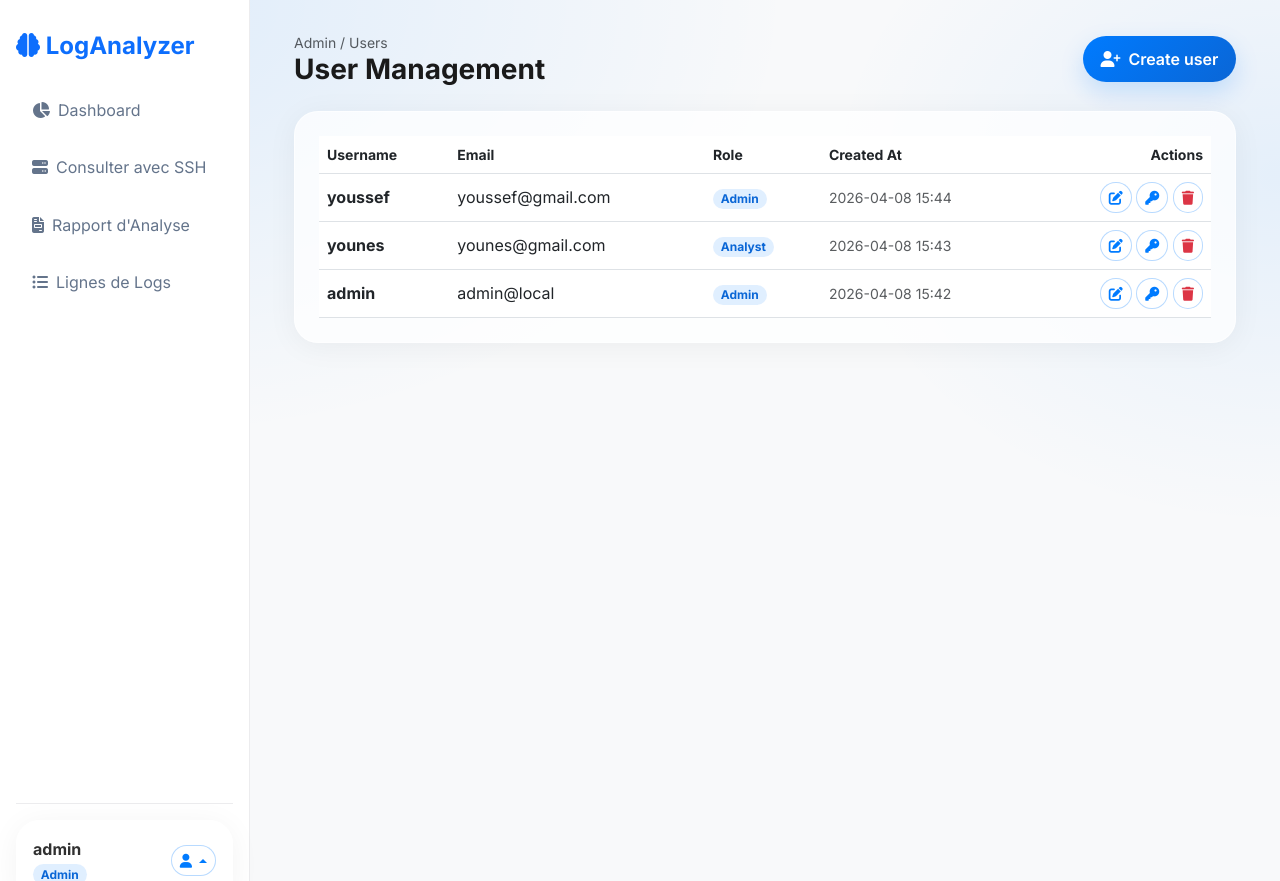
After one commit to AbdelfattahBOUABID05/Prj_PFE, a Flask app: page /admin/users in a window 1280 px wide. The commit adds this page. Run offline with Flask 3, Linux system fonts and the light colour scheme; a user stored in the database is signed in.

Commit message:
Add user management, data isolationm and profile password change

```diff
--- a/app.py
+++ b/app.py
@@ -16,7 +16,7 @@ from email.mime.multipart import MIMEMultipart
 
 from src.parser import parse_log_file
 from config import Config
-from models import db, User
+from models import db, User, Analysis
 
 load_dotenv()
 
@@ -88,6 +88,27 @@ if not os.path.exists(app.config['UPLOAD_FOLDER']):
 with app.app_context():
     db.create_all()
     ensure_default_admin()
+
+
+def analyses_query_for_user():
+    if getattr(current_user, "is_admin", False):
+        return Analysis.query
+    return Analysis.query.filter_by(user_id=current_user.id)
+
+
+def save_analysis_for_current_user(*, source_type: str, source_path: str, server_ip: str | None, stats: dict, segments: dict, meta: dict):
+    a = Analysis(
+        user_id=current_user.id,
+        source_type=source_type,
+        source_path=source_path,
+        server_ip=server_ip,
+        stats=stats,
+        segments=segments,
+        meta=meta,
+    )
+    db.session.add(a)
+    db.session.commit()
+    return a
 
 # --- ROUTES DE NAVIGATION ---
 
@@ -178,6 +199,113 @@ def register():
     return render_template('register.html')
 
 
+@app.route('/profile', methods=['GET', 'POST'])
+@login_required
+def profile():
+    if request.method == 'POST':
+        current_password = request.form.get('current_password') or ""
+        new_password = request.form.get('new_password') or ""
+        confirm = request.form.get('confirm_password') or ""
+
+        if not current_password or not new_password or not confirm:
+            flash("Veuillez remplir tous les champs.", "danger")
+            return redirect(url_for("profile"))
+        if not current_user.check_password(current_password):
+            flash("Mot de passe actuel incorrect.", "danger")
+            return redirect(url_for("profile"))
+        if new_password != confirm:
+            flash("Les mots de passe ne correspondent pas.", "danger")
+            return redirect(url_for("profile"))
+        if len(new_password) < 8:
+            flash("Le nouveau mot de passe doit contenir au moins 8 caractères.", "danger")
+            return redirect(url_for("profile"))
+
+        user = db.session.get(User, current_user.id)
+        user.set_password(new_password)
+        db.session.commit()
+        flash("Password updated successfully.", "success")
+        return redirect(url_for("profile"))
+
+    return render_template('profile.html')
+
+
+@app.route('/admin/users', methods=['GET'])
+@admin_required
+def admin_users():
+    users = User.query.order_by(User.created_at.desc()).all()
+    return render_template('admin_users.html', users=users)
+
+
+@app.route('/admin/users/<int:user_id>/edit', methods=['POST'])
+@admin_required
+def admin_user_edit(user_id: int):
+    user = db.session.get(User, user_id)
+    if not user:
+        flash("User not found.", "danger")
+        return redirect(url_for("admin_users"))
+
+    username = (request.form.get("username") or "").strip()
+    email = (request.form.get("email") or "").strip().lower()
+    role = (request.form.get("role") or user.role).strip()
+
+    if role not in ("Admin", "Analyst"):
+        role = user.role
+
+    if not username or not email:
+        flash("Username et email sont obligatoires.", "danger")
+        return redirect(url_for("admin_users"))
+
+    existing = User.query.filter(
+        ((User.username == username) | (User.email == email)) & (User.id != user.id)
+    ).first()
+    if existing:
+        flash("Username ou email déjà utilisé.", "danger")
+        return redirect(url_for("admin_users"))
+
+    user.username = username
+    user.email = email
+    user.role = role
+    db.session.commit()
+    flash("User updated successfully.", "success")
+    return redirect(url_for("admin_users"))
+
+
+@app.route('/admin/users/<int:user_id>/reset-password', methods=['POST'])
+@admin_required
+def admin_user_reset_password(user_id: int):
+    user = db.session.get(User, user_id)
+    if not user:
+        flash("User not found.", "danger")
+        return redirect(url_for("admin_users"))
+
+    temp_password = request.form.get("temp_password") or "Temp@12345"
+    if len(temp_password) < 8:
+        flash("Temporary password must be at least 8 characters.", "danger")
+        return redirect(url_for("admin_users"))
+
+    user.set_password(temp_password)
+    db.session.commit()
+    flash(f"Password reset. Temporary password set for {user.username}.", "success")
+    return redirect(url_for("admin_users"))
+
+
+@app.route('/admin/users/<int:user_id>/delete', methods=['POST'])
+@admin_required
+def admin_user_delete(user_id: int):
+    user = db.session.get(User, user_id)
+    if not user:
+        flash("User not found.", "danger")
+        return redirect(url_for("admin_users"))
+    if user.id == current_user.id:
+        flash("You cannot delete your own account.", "danger")
+        return redirect(url_for("admin_users"))
+
+    db.session.delete(user)
+    db.session.commit()
+    flash("User deleted.", "success")
+    return redirect(url_for("admin_users"))
+
+
 @app.route('/logout')
 @login_required
 def logout():
@@ -232,7 +360,7 @@ def upload_file():
 
         results = parse_log_file(filepath)
         meta = file_metadata(filepath)
-        return jsonify({
+        payload = {
             "status": "success",
             "generated_at": utc_now_iso(),
             "meta": {
@@ -248,7 +376,17 @@ def upload_file():
                 "info": len(results.get('INFO', [])),
                 "total": sum(len(v) for v in results.values())
             }
-        })
+        }
+        analysis = save_analysis_for_current_user(
+            source_type="upload",
+            source_path=payload["meta"]["source_path"],
+            server_ip=None,
+            stats=payload["stats"],
+            segments=payload["segments"],
+            meta=payload["meta"],
+        )
+        payload["analysis_id"] = analysis.id
+        return jsonify(payload)
     except Exception as e:
         return json_error(str(e), 500, code="UPLOAD_FAILED")
 
@@ -293,7 +431,7 @@ def ssh_analyze():
 
         results = parse_log_file(temp_path)
         meta = file_metadata(temp_path)
-        return jsonify({
+        payload = {
             "status": "success",
             "generated_at": utc_now_iso(),
             "meta": {
@@ -309,7 +447,17 @@ def ssh_analyze():
                 "info": len(results.get('INFO', [])),
                 "total": sum(len(v) for v in results.values())
             }
-        })
+        }
+        analysis = save_analysis_for_current_user(
+            source_type="ssh",
+            source_path=payload["meta"]["source_path"],
+            server_ip=payload["meta"]["server_ip"],
+            stats=payload["stats"],
+            segments=payload["segments"],
+            meta=payload["meta"],
+        )
+        payload["analysis_id"] = analysis.id
+        return jsonify(payload)
     except paramiko.AuthenticationException:
         return json_error("Authentication failed", 401, code="SSH_AUTH_FAILED")
     except paramiko.SSHException as e:
@@ -408,5 +556,46 @@ def send_email():
     except Exception as e:
         return json_error(f"Erreur: {str(e)}", 500, code="SMTP_SEND_FAILED")
 
+
+@app.route('/api/analyses', methods=['GET'])
+@login_required
+def api_analyses_list():
+    q = analyses_query_for_user().order_by(Analysis.created_at.desc())
+    items = q.limit(100).all()
+    return jsonify({
+        "status": "success",
+        "analyses": [
+            {
+                "id": a.id,
+                "user_id": a.user_id,
+                "created_at": a.created_at.isoformat() if a.created_at else None,
+                "source_type": a.source_type,
+                "source_path": a.source_path,
+                "server_ip": a.server_ip,
+                "stats": a.stats,
+            }
+            for a in items
+        ],
+    })
+
+
+@app.route('/api/analyses/<int:analysis_id>', methods=['GET'])
+@login_required
+def api_analysis_get(analysis_id: int):
+    a = analyses_query_for_user().filter_by(id=analysis_id).first()
+    if not a:
+        return json_error("Analysis not found.", 404, code="ANALYSIS_NOT_FOUND")
+    return jsonify({
+        "status": "success",
+        "analysis": {
+            "id": a.id,
+            "user_id": a.user_id,
+            "created_at": a.created_at.isoformat() if a.created_at else None,
+            "meta": a.meta,
+            "stats": a.stats,
+            "segments": a.segments,
+        }
+    })
+
 if __name__ == '__main__':
     app.run(debug=True, port=5000)
--- a/static/css/auth.css
+++ b/static/css/auth.css
@@ -39,3 +39,7 @@
     outline: none;
     box-shadow: 0 0 0 4px rgba(0, 123, 255, 0.18), inset 0 0 0 1px rgba(0, 123, 255, 0.22);
 }
+
+/* Force proper modal layering (Bootstrap) */
+.modal-backdrop { z-index: 1040 !important; }
+.modal { z-index: 1050 !important; }
--- /dev/null
+++ b/static/js/admin.js
@@ -0,0 +1,21 @@
+// Admin users page safety helpers:
+// - Ensure modal triggers never submit forms accidentally
+// - Provide minimal console diagnostics instead of freezing UI
+
+document.addEventListener('DOMContentLoaded', () => {
+    // Ensure any modal trigger buttons are type="button"
+    document.querySelectorAll('button[data-bs-toggle="modal"]').forEach((btn) => {
+        if (!btn.getAttribute('type')) btn.setAttribute('type', 'button');
+    });
+
+    // Trap common issues: missing bootstrap JS or broken modal targets
+    document.querySelectorAll('button[data-bs-toggle="modal"][data-bs-target]').forEach((btn) => {
+        const sel = btn.getAttribute('data-bs-target');
+        if (!sel) return;
+        const modal = document.querySelector(sel);
+        if (!modal) {
+            // eslint-disable-next-line no-console
+            console.error(`[admin] Missing modal target: ${sel}`);
+        }
+    });
+});
--- a/static/js/report-handler.js
+++ b/static/js/report-handler.js
@@ -127,7 +127,7 @@ function renderSummary(stats, meta, health) {
             <td style="font-weight:900;">${escapeHtml(r[0])}</td>
             <td>${escapeHtml(r[1])}</td>
             <td class="text-muted">${escapeHtml(r[2])}</td>
-        </tr>
+                </tr>
     `).join('');
 }
 
--- /dev/null
+++ b/templates/admin_users.html
@@ -0,0 +1,156 @@
+{% extends "base.html" %}
+
+{% block title %}Admin — Users{% endblock %}
+
+{% block content %}
+<div class="container fade-in-up">
+    <div class="d-flex flex-column flex-md-row justify-content-between align-items-md-center gap-3 mb-4">
+        <div>
+            <div class="text-muted small">Admin / Users</div>
+            <h3 class="fw-bold mb-0">User Management</h3>
+        </div>
+        <a class="btn btn-saas" href="/register">
+            <i class="fas fa-user-plus me-2"></i>Create user
+        </a>
+    </div>
+
+    <div class="glass-card p-4">
+        <div class="table-responsive">
+            <table class="table align-middle mb-0">
+                <thead>
+                    <tr class="text-muted small">
+                        <th>Username</th>
+                        <th>Email</th>
+                        <th>Role</th>
+                        <th class="d-none d-md-table-cell">Created At</th>
+                        <th class="text-end">Actions</th>
+                    </tr>
+                </thead>
+                <tbody>
+                    {% for u in users %}
+                        <tr>
+                            <td class="fw-bold">{{ u.username }}</td>
+                            <td>{{ u.email }}</td>
+                            <td>
+                                <span class="badge rounded-pill" style="background: rgba(0, 123, 255, 0.12); color: #0a66d6;">
+                                    {{ u.role }}
+                                </span>
+                            </td>
+                            <td class="d-none d-md-table-cell text-muted small">
+                                {{ u.created_at.strftime('%Y-%m-%d %H:%M') if u.created_at else '--' }}
+                            </td>
+                            <td class="text-end">
+                                <button type="button" class="btn btn-outline-saas btn-sm" data-bs-toggle="modal" data-bs-target="#editUserModal{{ u.id }}">
+                                    <i class="fas fa-pen-to-square"></i>
+                                </button>
+                                <button type="button" class="btn btn-outline-saas btn-sm" data-bs-toggle="modal" data-bs-target="#resetUserModal{{ u.id }}">
+                                    <i class="fas fa-key"></i>
+                                </button>
+                                <button type="button" class="btn btn-outline-saas btn-sm text-danger" data-bs-toggle="modal" data-bs-target="#deleteUserModal{{ u.id }}">
+                                    <i class="fas fa-trash"></i>
+                                </button>
+                            </td>
+                        </tr>
+                    {% endfor %}
+                </tbody>
+            </table>
+        </div>
+    </div>
+
+</div>
+{% endblock %}
+
+{% block extra_css %}
+<style>
+  /* Keep modals crisp with glassmorphism */
+  .modal .glass-card { box-shadow: var(--shadow-soft); }
+</style>
+{% endblock %}
+
+{% block extra_js %}
+<script src="{{ url_for('static', filename='js/admin.js') }}"></script>
+{% endblock %}
+
+{% block modals %}
+{% for u in users %}
+    <!-- Edit modal -->
+    <div class="modal fade" data-bs-backdrop="static" id="editUserModal{{ u.id }}" tabindex="-1" aria-hidden="true">
+        <div class="modal-dialog modal-dialog-centered">
+            <div class="modal-content glass-card" style="border: 0;">
+                <div class="modal-header" style="border-bottom: 1px solid rgba(15, 23, 42, 0.08);">
+                    <h5 class="modal-title fw-bold">Edit user</h5>
+                    <button type="button" class="btn-close" data-bs-dismiss="modal"></button>
+                </div>
+                <form method="POST" action="/admin/users/{{ u.id }}/edit">
+                    <div class="modal-body">
+                        <div class="mb-3">
+                            <label class="form-label fw-bold small">Username</label>
+                            <input class="form-control input-saas" name="username" value="{{ u.username }}" required>
+                        </div>
+                        <div class="mb-3">
+                            <label class="form-label fw-bold small">Email</label>
+                            <input class="form-control input-saas" type="email" name="email" value="{{ u.email }}" required>
+                        </div>
+                        <div class="mb-0">
+                            <label class="form-label fw-bold small">Role</label>
+                            <select class="form-select input-saas" name="role" required>
+                                <option value="Analyst" {% if u.role == 'Analyst' %}selected{% endif %}>IT Analyst</option>
+                                <option value="Admin" {% if u.role == 'Admin' %}selected{% endif %}>Super Admin</option>
+                            </select>
+                        </div>
+                    </div>
+                    <div class="modal-footer" style="border-top: 1px solid rgba(15, 23, 42, 0.08);">
+                        <button type="button" class="btn btn-outline-saas" data-bs-dismiss="modal">Cancel</button>
+                        <button type="submit" class="btn btn-saas">Save changes</button>
+                    </div>
+                </form>
+            </div>
+        </div>
+    </div>
+
+    <!-- Reset password modal -->
+    <div class="modal fade" data-bs-backdrop="static" id="resetUserModal{{ u.id }}" tabindex="-1" aria-hidden="true">
+        <div class="modal-dialog modal-dialog-centered">
+            <div class="modal-content glass-card" style="border: 0;">
+                <div class="modal-header" style="border-bottom: 1px solid rgba(15, 23, 42, 0.08);">
+                    <h5 class="modal-title fw-bold">Reset password</h5>
+                    <button type="button" class="btn-close" data-bs-dismiss="modal"></button>
+                </div>
+                <form method="POST" action="/admin/users/{{ u.id }}/reset-password">
+                    <div class="modal-body">
+                        <div class="text-muted small mb-3">Set a temporary password for <b>{{ u.username }}</b>.</div>
+                        <label class="form-label fw-bold small">Temporary password</label>
+                        <input class="form-control input-saas" name="temp_password" value="Temp@12345" required minlength="8">
+                    </div>
+                    <div class="modal-footer" style="border-top: 1px solid rgba(15, 23, 42, 0.08);">
+                        <button type="button" class="btn btn-outline-saas" data-bs-dismiss="modal">Cancel</button>
+                        <button type="submit" class="btn btn-saas">Reset</button>
+                    </div>
+                </form>
+            </div>
+        </div>
+    </div>
+
+    <!-- Delete modal -->
+    <div class="modal fade" data-bs-backdrop="static" id="deleteUserModal{{ u.id }}" tabindex="-1" aria-hidden="true">
+        <div class="modal-dialog modal-dialog-centered">
+            <div class="modal-content glass-card" style="border: 0;">
+                <div class="modal-header" style="border-bottom: 1px solid rgba(15, 23, 42, 0.08);">
+                    <h5 class="modal-title fw-bold text-danger">Delete user</h5>
+                    <button type="button" class="btn-close" data-bs-dismiss="modal"></button>
+                </div>
+                <form method="POST" action="/admin/users/{{ u.id }}/delete">
+                    <div class="modal-body">
+                        <div>Delete <b>{{ u.username }}</b> permanently?</div>
+                        <div class="text-muted small mt-2">This will remove the user account and their analyses.</div>
+                    </div>
+                    <div class="modal-footer" style="border-top: 1px solid rgba(15, 23, 42, 0.08);">
+                        <button type="button" class="btn btn-outline-saas" data-bs-dismiss="modal">Cancel</button>
+                        <button type="submit" class="btn btn-saas" style="background: linear-gradient(135deg, #B42318 0%, #7A271A 100%); box-shadow: 0 10px 24px rgba(180, 35, 24, 0.18);">Delete</button>
+                    </div>
+                </form>
+            </div>
+        </div>
+    </div>
+{% endfor %}
+{% endblock %}
--- a/templates/base.html
+++ b/templates/base.html
@@ -10,6 +10,7 @@
     <link rel="preconnect" href="https://fonts.gstatic.com" crossorigin>
     <link href="https://fonts.googleapis.com/css2?family=Inter:wght@400;500;600;700&display=swap" rel="stylesheet">
     <link rel="stylesheet" href="{{ url_for('static', filename='css/main.css') }}">
+    <script defer src="https://cdn.jsdelivr.net/npm/bootstrap@5.3.0/dist/js/bootstrap.bundle.min.js"></script>
     {% block extra_css %}{% endblock %}
 </head>
 <body>
@@ -58,8 +59,10 @@
                                 {% if current_user.is_authenticated %}
                                     <li><span class="dropdown-item-text small text-muted">Signed in</span></li>
                                     <li><hr class="dropdown-divider"></li>
+                                    <li><a class="dropdown-item" href="/profile"><i class="fas fa-gear me-2"></i>Profile / Settings</a></li>
                                     {% if current_user.role == 'Admin' %}
                                         <li><a class="dropdown-item" href="/register"><i class="fas fa-user-plus me-2"></i>Create user</a></li>
+                                        <li><a class="dropdown-item" href="/admin/users"><i class="fas fa-users-gear me-2"></i>Manage users</a></li>
                                     {% endif %}
                                     <li><a class="dropdown-item text-danger" href="/logout"><i class="fas fa-right-from-bracket me-2"></i>Logout</a></li>
                                 {% else %}
@@ -108,8 +111,10 @@
             </a>
         </div>
     </nav>
-    <script src="https://cdn.jsdelivr.net/npm/bootstrap@5.3.0/dist/js/bootstrap.bundle.min.js"></script>
     <script src="https://cdn.jsdelivr.net/npm/chart.js"></script>
     {% block extra_js %}{% endblock %}
+
+    {# Top-level modals live here to avoid trapped backdrops #}
+    {% block modals %}{% endblock %}
 </body>
 </html>
```
Also changed, not shown: models.py (+22 -0 lines), templates/details.html (+5 -5 lines), templates/profile.html (added, +65 -0 lines), instance/log_analyzer.db, static/css/main.css (line endings or trailing spaces), 2 other files.
